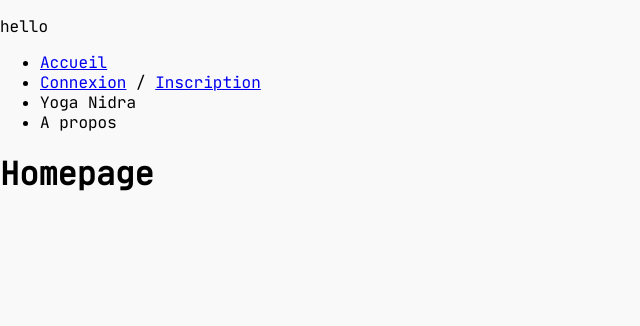
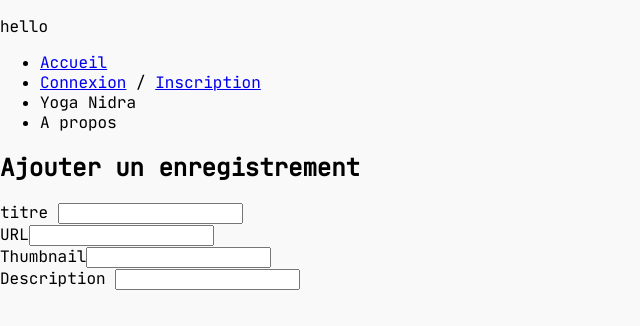
Before and after one commit to camille-haxa/ohyoga, a React (Vite) app in the folder client/: page /patate in a window 1280 px wide. Before the commit this address led to /. Shown: the top 326 px of the page, without its empty margins (0-640 px from the left). Built offline with nearby package versions, Linux system fonts and the light colour scheme; no server answers.

Commit message:
feat: audioform and adminpage

```diff
--- /dev/null
+++ b/client/src/components/audioform/AudioForm.jsx
@@ -0,0 +1,87 @@
+/* eslint-disable react/jsx-props-no-spreading */
+import { useForm } from "react-hook-form";
+
+import axios from "axios";
+
+export default function AudioForm() {
+  const expressURL = import.meta.env.VITE_API_URL;
+
+  const {
+    register,
+    handleSubmit,
+    formState: { errors },
+  } = useForm();
+
+  const onSubmit = async (data) => {
+    try {
+      await axios.post(`${expressURL}/api/audios`, data);
+    } catch (err) {
+      console.error(err);
+    }
+  };
+
+  const requiredFieldError = "Ce champ est obligatoire !";
+
+  return (
+    <section>
+      <h1>Ajouter un enregistrement</h1>
+      <form onSubmit={handleSubmit(onSubmit)}>
+        <div>
+          <label htmlFor="titre"> titre </label>
+          <input
+            type="text"
+            name="title"
+            {...register("title", {
+              required: requiredFieldError,
+              minLength: {
+                value: 2,
+                message: "le titre doit avoir au moins 2 caractères",
+              },
+            })}
+          />
+          {errors.title && (
+            <p className="audio-upload-error">{errors.title.message}</p>
+          )}
+        </div>
+        <div className="audio-url">
+          <label htmlFor="url">URL</label>
+          <input
+            type="text"
+            name="url"
+            {...register("url", {
+              required: requiredFieldError,
+            })}
+          />
+          {errors.url && <p> {errors.url.message}</p>}
+        </div>
+        <div className="audio-image-url">
+          <label htmlFor="image">Thumbnail</label>
+          <input
+            type="text"
+            name="image"
+            {...register("image", {
+              required: requiredFieldError,
+            })}
+          />
+          {errors.image && <p> {errors.image.message}</p>}
+        </div>
+
+        <div className="audio-description">
+          <label htmlFor="description"> Description </label>
+          <input
+            type="text"
+            name="description"
+            {...register("description", {
+              required: requiredFieldError,
+              minLength: {
+                value: 2,
+                message: "You need at least 2 characters",
+              },
+            })}
+          />
+          {errors.description && <p> {errors.description.message}</p>}
+        </div>
+      </form>
+    </section>
+  );
+}
--- a/client/src/main.jsx
+++ b/client/src/main.jsx
@@ -12,6 +12,7 @@ import HomePage from "./pages/homepage/HomePage";
 import SignupPage from "./pages/signupPage/SignupPage";
 import LoginPage from "./pages/loginpage/LoginPage";
 import LogoutPage from "./pages/logoutpage/LogoutPage";
+import AdminPage from "./pages/adminpage/AdminPage";
 
 const router = createBrowserRouter([
   {
@@ -34,6 +35,11 @@ const router = createBrowserRouter([
         path: "/deconnexion",
         element: <LogoutPage />,
       },
+
+      {
+        path: "/patate",
+        element: <AdminPage />,
+      },
       {
         path: "/*",
         element: <Navigate to="/" />,
--- /dev/null
+++ b/client/src/pages/adminpage/AdminPage.jsx
@@ -0,0 +1,9 @@
+import AudioForm from "../../components/audioform/AudioForm";
+
+export default function AdminPage() {
+  return (
+    <div>
+      <AudioForm />
+    </div>
+  );
+}
```
